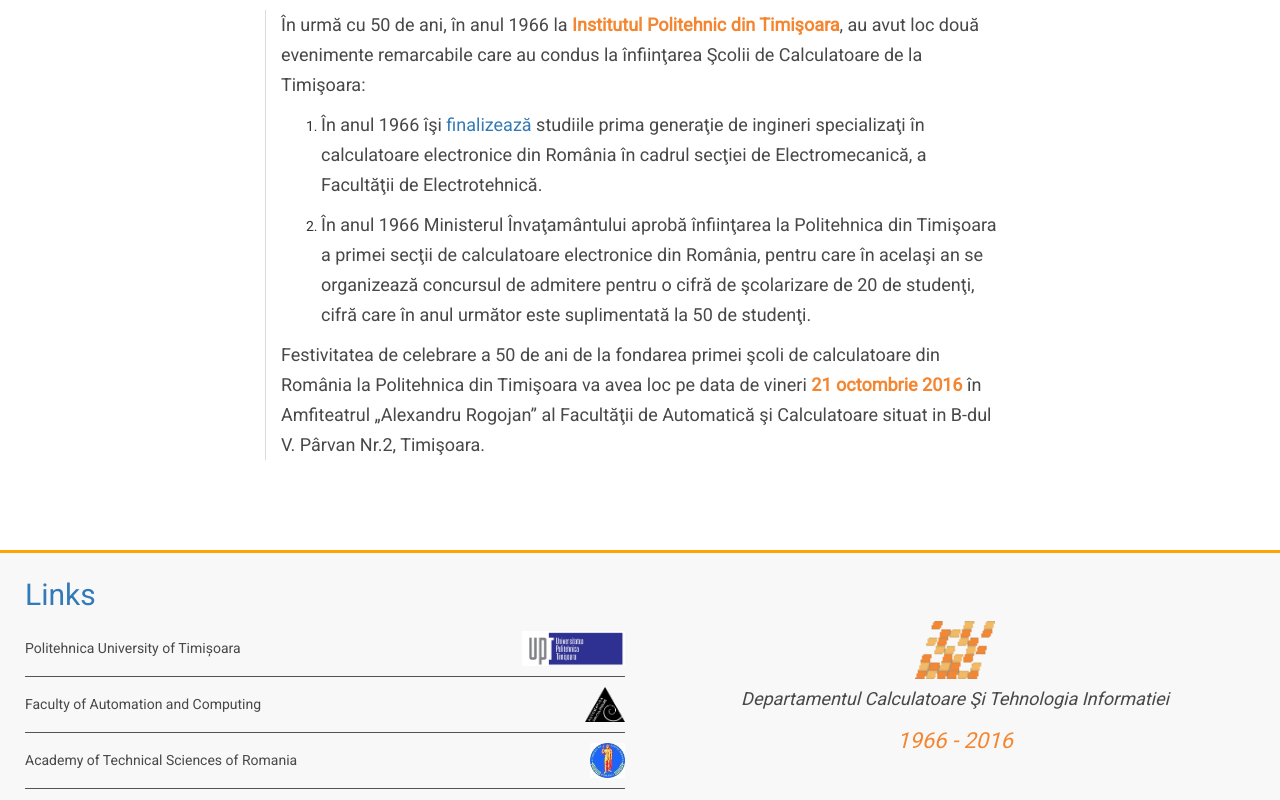
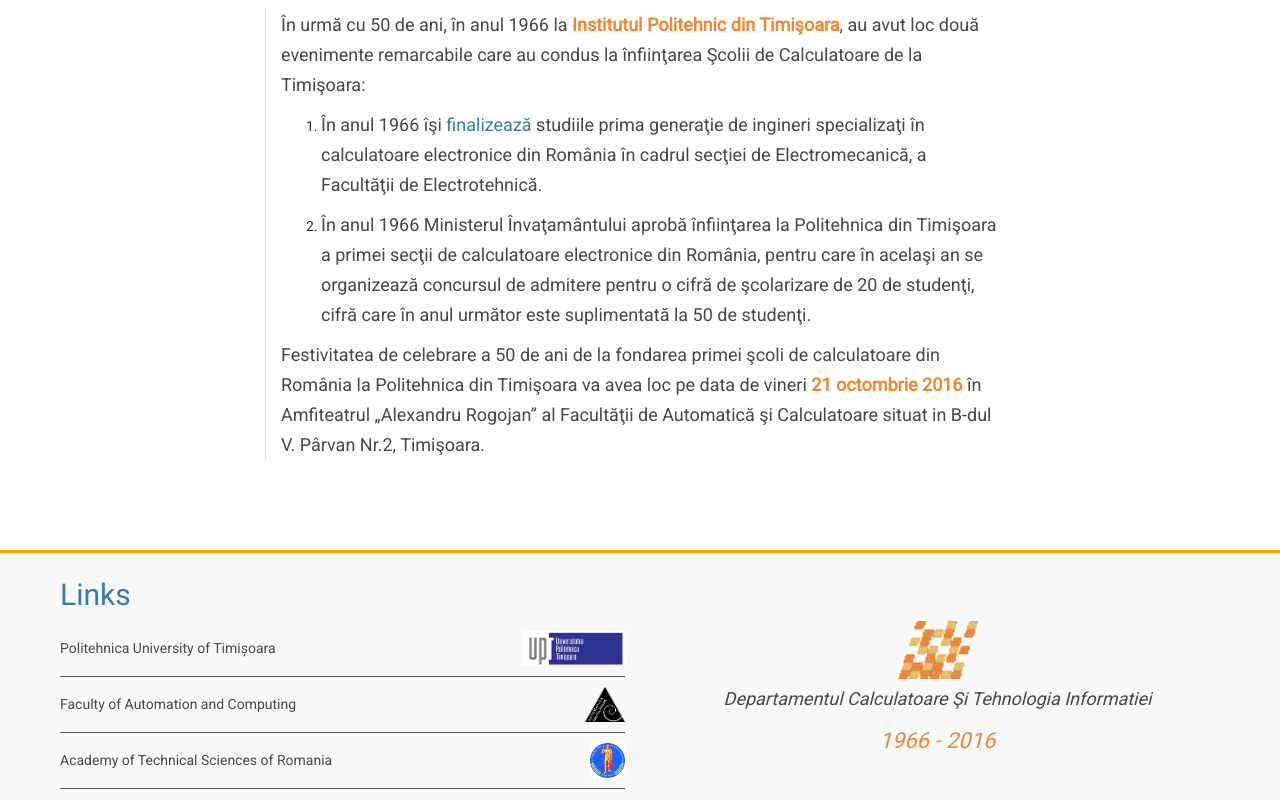
Before and after one commit to pospieszynski/anniversary-website, a plain HTML site: page index.html in a window 1280 px wide. Shown: the part 549-1349 px from the top of the page. Drawn offline with Linux system fonts and the light colour scheme.

Commit message:
change footer padding

```diff
--- a/css/_footer.css
+++ b/css/_footer.css
@@ -1,7 +1,7 @@
 #upt-footer {
 	color: #cbcdce !important;
 	background: #f8f8f8;
-	padding: 25px;
+	padding: 25px 60px;
 	border-top: 3px solid orange;
 }
 
```
